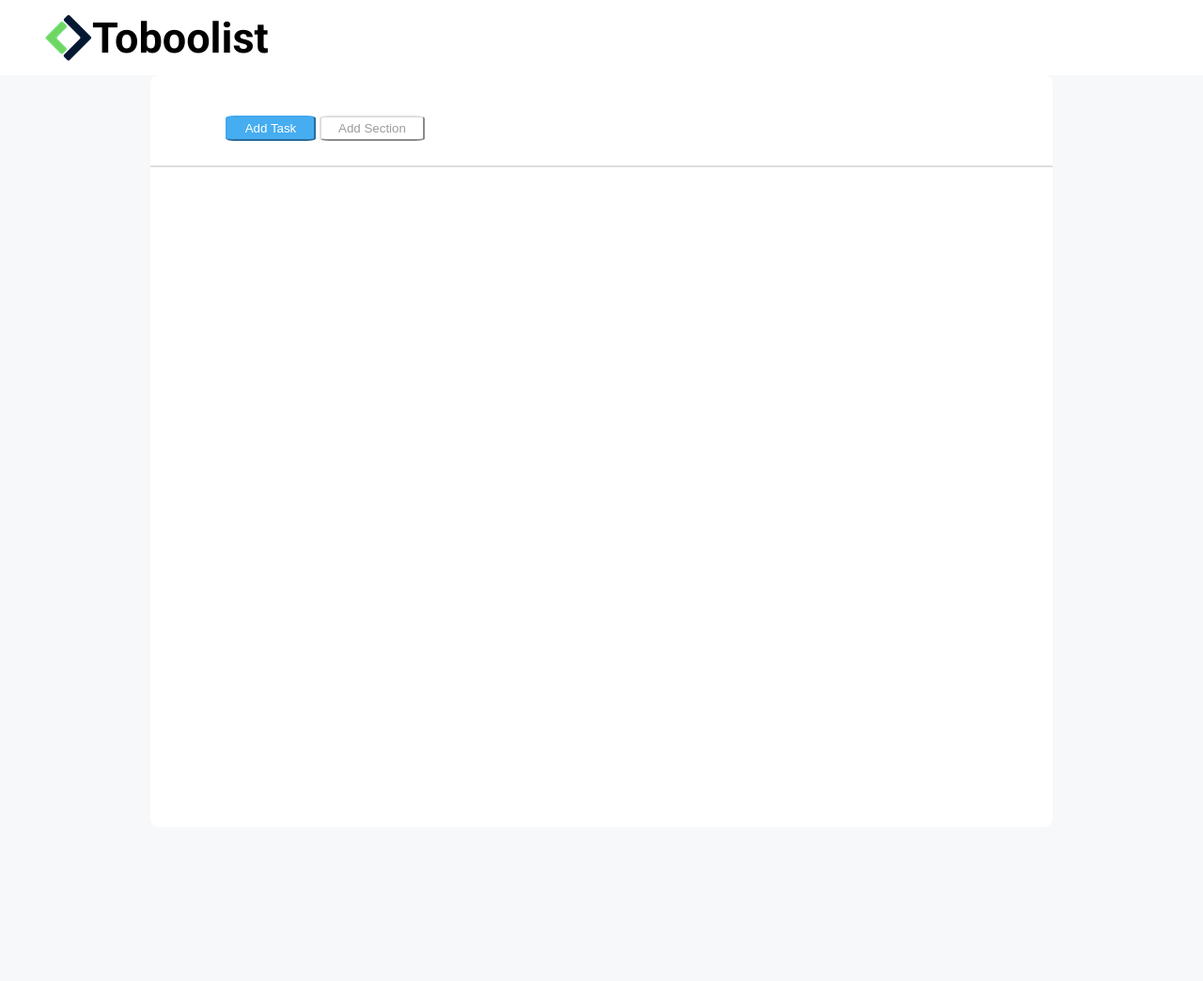
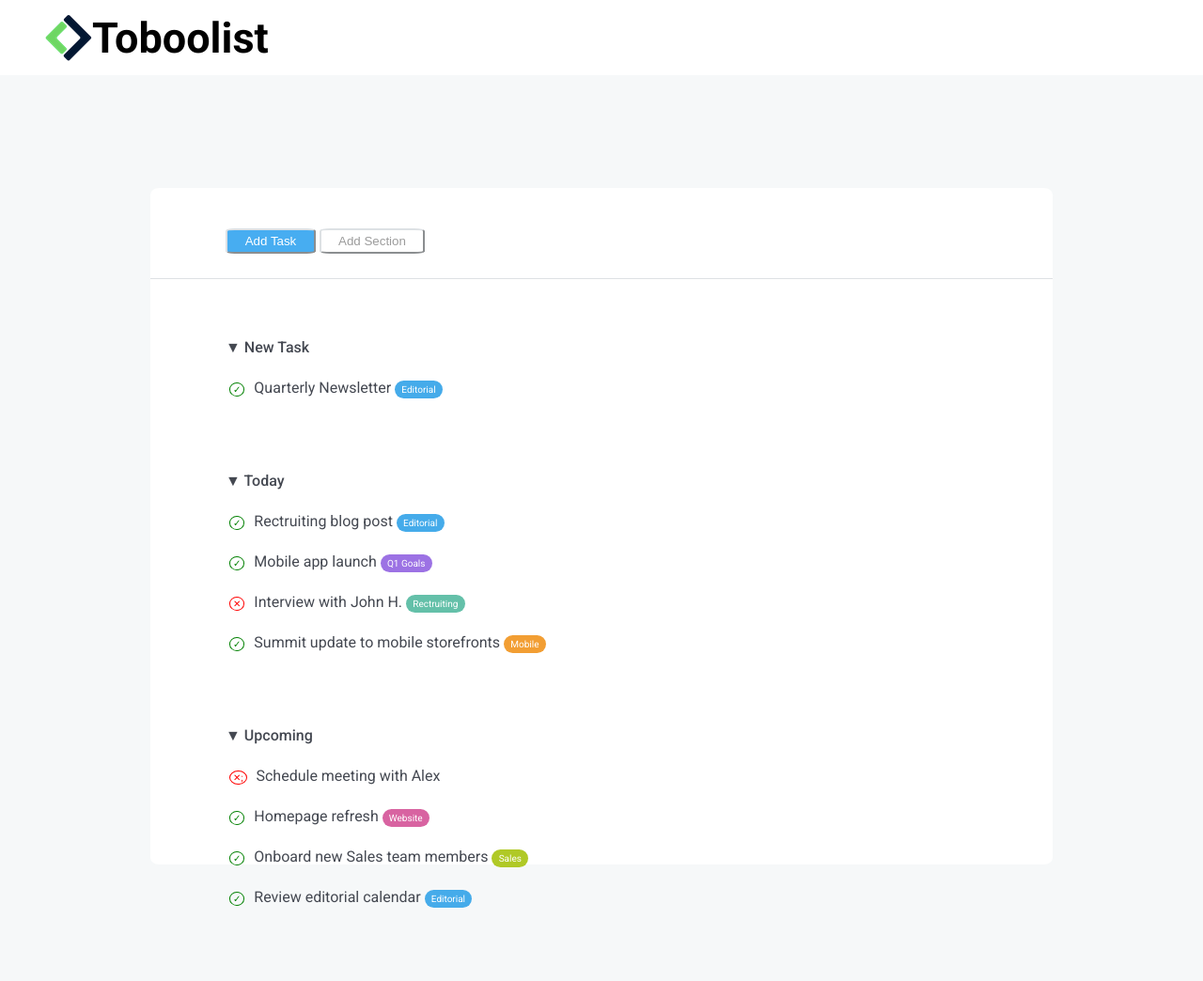
Before and after one commit to Cris-NTL/html-css-toboolist, a plain HTML site: page index.html in a window 1280 px wide. Shown: the whole page at 94% size. Before the commit the page ends 880 px from the top, so only its background shows below. Drawn offline with Linux system fonts and the light colour scheme.

Commit message:
Complete Code

```diff
--- a/css/style.css
+++ b/css/style.css
@@ -23,8 +23,8 @@ header {
 main {
     background-color: #FFFFFF;
     width: 75%;
-    height: 800px;
-    margin-top: 5rem;
+    height: 90%;
+    margin-top: 10rem;
     position: absolute;
     top: 50%;
     left: 50%;
@@ -46,13 +46,13 @@ main {
 .buttons {
     line-height: 5rem;
     padding-left: 5rem;
-    border-bottom: 2px solid #dedede;
+    border-bottom: 1px solid #DDE1E4;
     padding-top: 1rem;
 }
 .button-1{
     color: white;
-    background-color: #46adf0;
-    border-color: #40a8ef;
+    background-color: #47ADF1;
+    border-color: #DDE1E4;
     border-radius: 10%;
     padding: 0.5%;
     width: 6rem;
@@ -60,9 +60,78 @@ main {
 .button-2{
     color: #9b9b9b;
     background-color: white;
-    border-color: #dedede;
+    border-color: #DDE1E4;
     border-radius: 10%;
     padding: 0.5%;
     width: 7rem;
 }
+/* LIST */
+.container {
+    width: 75%;
+    position: absolute;
+    top: 10rem;
+    left: 5rem;
+}
+.task {
+    margin-bottom: 5rem;
+}
+
+.sub-title {
+    color: #444851;
+    margin-bottom: 0.5rem;
+    font-weight: 500;
+}
+.margin-activity {
+    margin-top: 1.5rem;
+}
+.activity {
+    color: #444851;
+    font-size: 16px;
+    font-weight: 400;
+}
+.check, .uncheck {
+    height: 10px;
+    width: 10px;
+    padding:1px 3px ;
+    border-style: solid;
+    border-radius: 50%;
+    border-width: 1px;
+    margin-right: 6px;
+    margin-left: 4px;
+    font-size: 10px;
+}
+.check {
+    color: green;
+    border-color: green;
+}
+.uncheck {
+    color:red;
+    border-color: red;
+}
+.label {
+    color: white;
+    border:none;
+    border-radius: 10px;
+    padding: 0.5% 1%;
+    font-size: 10px;
+}
+.editorial {
+    background-color: #45ABEA;
+}
+.q1-goals {
+    background-color: #9C72E4;
+}
+.recruiting {
+    background-color: #64C0A9;
+}
+.mobile {
+    background-color: #F29E33;
+}
+.website {
+    background-color: #D863A1;
+}
+.sales {
+    background-color: #B0C926;
+}
+/* /LIST */
 /* /MAIN */
--- a/index.html
+++ b/index.html
@@ -21,13 +21,35 @@
     <!-- MAIN -->
         <main>
             <!-- SECTION-BUTTONS -->
-            <div class="buttons">
+            <nav class="buttons">
                 <button class="button-1">Add Task</button>
                 <button class="button-2">Add Section</button>
-            </div>
+            </nav>
             <!-- /SECTION BUTTONS -->
 
             <!-- SECTION LIST -->
+            <div class="container">
+                <div class="task">
+                    <div class="sub-title">&#9660; New Task</div>
+                    <div class="margin-activity"><span class="check">&#10003;</span> <span class="activity" >Quarterly Newsletter</span> <span class="label editorial">Editorial</span></div>
+                </div>
+
+                <div class="task">
+                    <div class="sub-title">&#9660; Today</div>
+                    <div class="margin-activity"><span class="check">&#10003;</span> <span class="activity" >Rectruiting blog post</span> <span class="label editorial">Editorial</span></div>
+                    <div class="margin-activity"><span class="check">&#10003;</span> <span class="activity" >Mobile app launch</span> <span class="label q1-goals">Q1 Goals</span></div>
+                    <div class="margin-activity"><span class="uncheck">&#10005;</span> <span class="activity" >Interview with John H.</span> <span class="label recruiting">Rectruiting</span></div>
+                    <div class="margin-activity"><span class="check">&#10003;</span> <span class="activity" >Summit update to mobile storefronts</span> <span class="label mobile">Mobile</span></div>
+                </div>
+
+                <div class="task">
+                    <div class="sub-title">&#9660; Upcoming</div>
+                    <div class="margin-activity"><span class="uncheck">&#10005;;</span> <span class="activity" >Schedule meeting with Alex</span></div>
+                    <div class="margin-activity"><span class="check">&#10003;</span> <span class="activity" >Homepage refresh</span> <span class="label website">Website</span></div>
+                    <div class="margin-activity"><span class="check">&#10003;</span> <span class="activity" >Onboard new Sales team members</span> <span class="label sales">Sales</span></div>
+                    <div class="margin-activity"><span class="check">&#10003;</span> <span class="activity" >Review editorial calendar</span> <span class="label editorial">Editorial</span></div>
+                </div>
+            </div>
             <!-- /SECTION LIST -->
         </main>
     <!-- /MAIN -->
```
